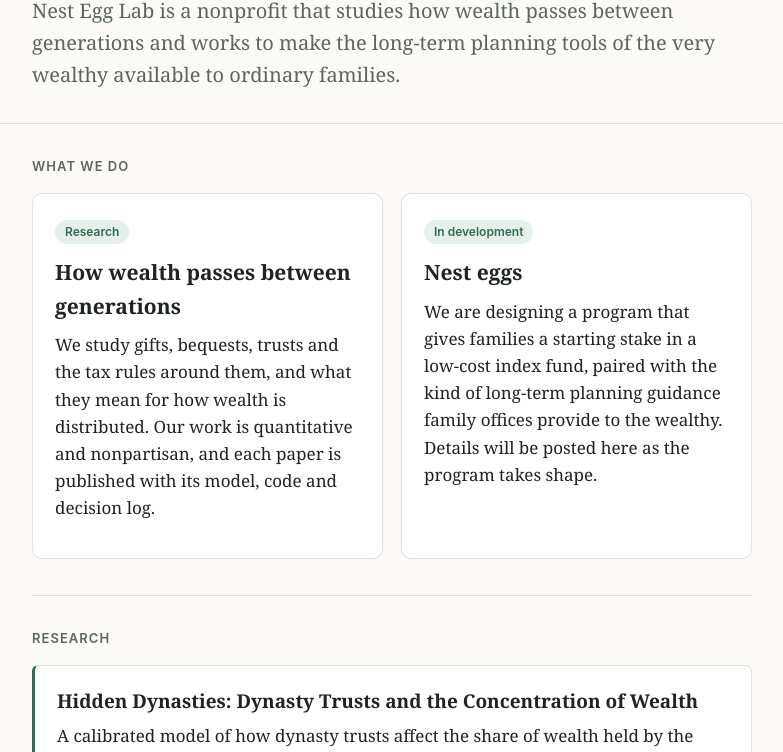
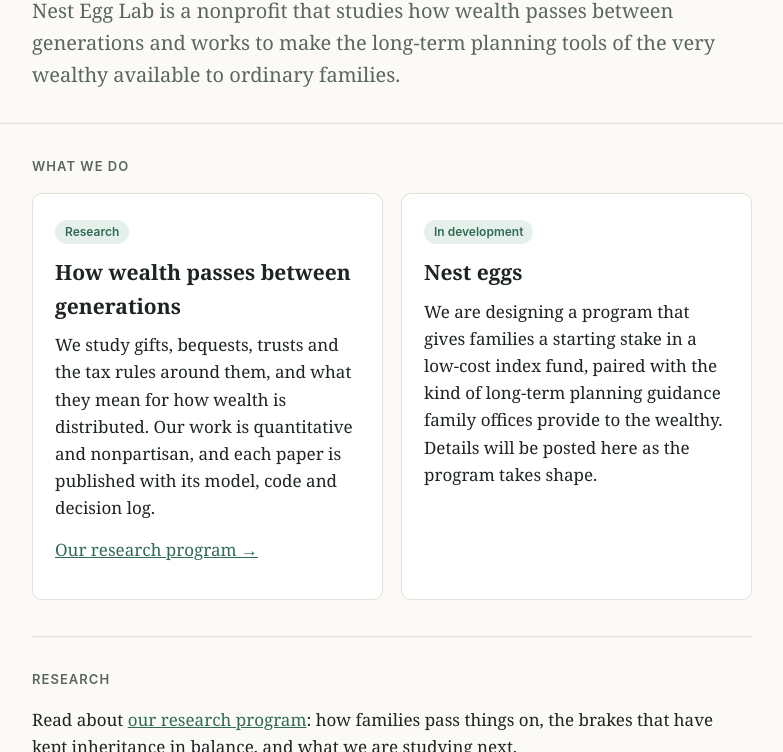
Before and after one commit to nestegglab/nestegglab.github.io, a plain HTML site: page index.html in a window 1280 px wide. Shown: the part 200-952 px from the top of the page, without its empty margins (248-1031 px from the left). Drawn offline with Linux system fonts and the light colour scheme.

Commit message:
Publish research program page and link it from the homepage
Co-Authored-By: Claude Opus 5.5 <noreply@anthropic.com>
Claude-Session: https://claude.ai/code/session_01XD4k2HDHgPL81PDwtqnYeZ

```diff
--- a/index.html
+++ b/index.html
@@ -90,6 +90,7 @@
         <span class="tag">Research</span>
         <h3>How wealth passes between generations</h3>
         <p>We study gifts, bequests, trusts and the tax rules around them, and what they mean for how wealth is distributed. Our work is quantitative and nonpartisan, and each paper is published with its model, code and decision log.</p>
+        <p><a href="research.html">Our research program →</a></p>
       </div>
       <div class="card">
         <span class="tag">In development</span>
@@ -101,6 +102,7 @@
 
   <section>
     <h2>Research</h2>
+    <p>Read about <a href="research.html">our research program</a>: how families pass things on, the brakes that have kept inheritance in balance, and what we are studying next.</p>
     <div class="paper">
       <div class="title"><a href="papers/hidden-dynasties.html" style="color:inherit;text-decoration:none">Hidden Dynasties: Dynasty Trusts and the Concentration of Wealth</a></div>
       <p>A calibrated model of how dynasty trusts affect the share of wealth held by the richest families, and how much of that effect official statistics miss.</p>
--- a/sitemap.xml
+++ b/sitemap.xml
@@ -3,4 +3,5 @@
   <url><loc>https://nestegglab.github.io/</loc><lastmod>2026-11-09</lastmod></url>
   <url><loc>https://nestegglab.github.io/papers/hidden-dynasties.html</loc><lastmod>2026-11-09</lastmod></url>
   <url><loc>https://nestegglab.github.io/papers/Hidden_Dynasties_Berk_2026-11.pdf</loc><lastmod>2026-11-02</lastmod></url>
+  <url><loc>https://nestegglab.github.io/research.html</loc></url>
 </urlset>
```
